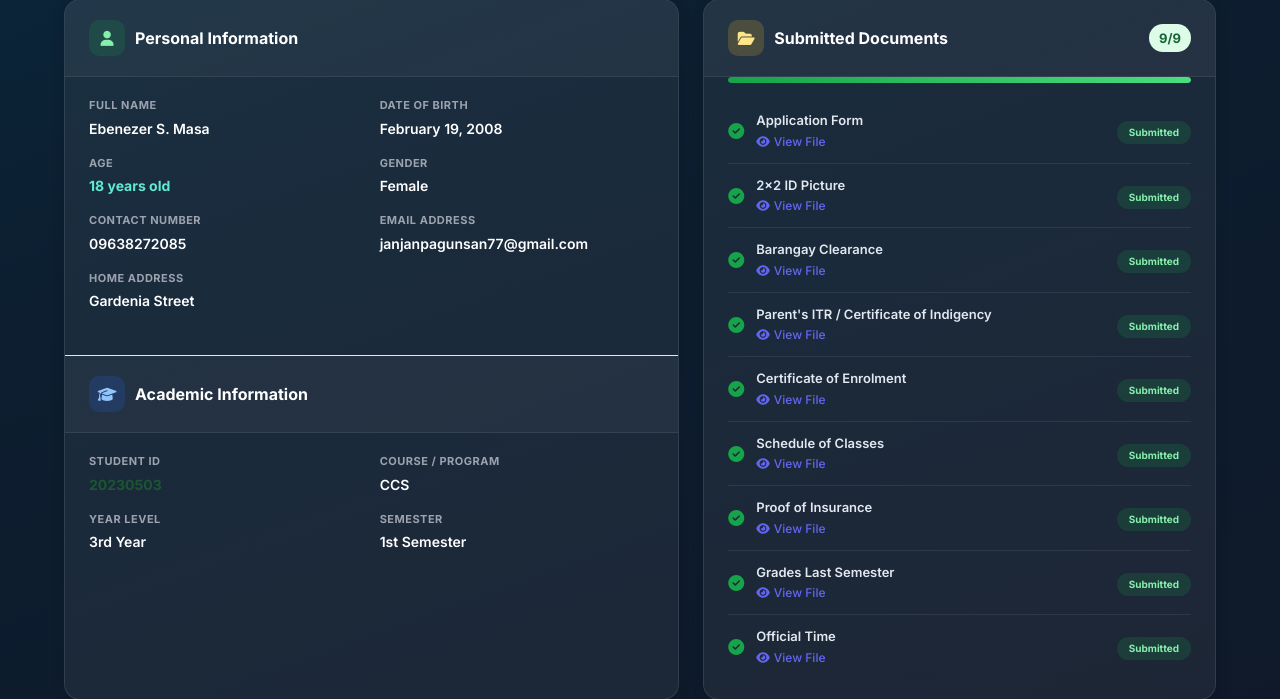
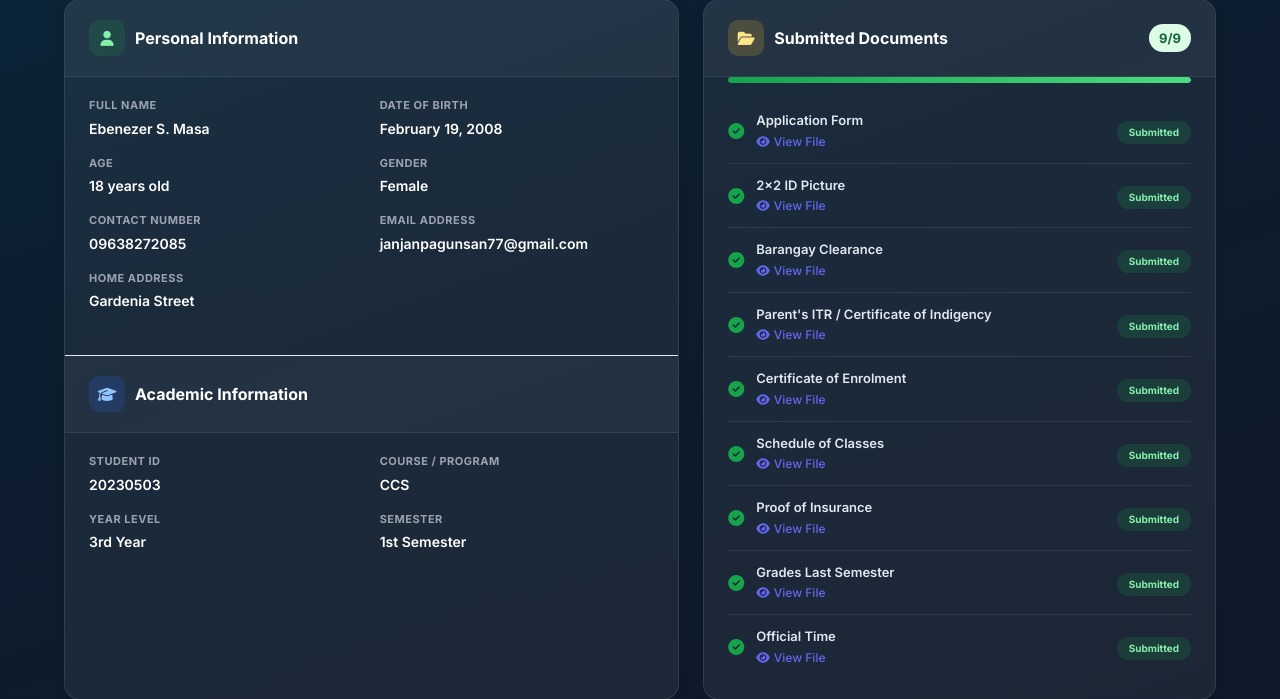
Before and after one commit to TheUnshackled1/Student-Application-Web-App, a Django app: page /staff/applications/4/review/ in a window 1280 px wide. Shown: the part 343-1042 px from the top of the page. Run offline with Django 5.2, Linux system fonts and the light colour scheme; a user stored in the database is signed in; data comes from the database, SQL or seed files in the repository; both versions use the stored data as it was after the commit; some libraries are stand-ins or nearby versions.

```diff
--- a/home/templates/director/review_application.html
+++ b/home/templates/director/review_application.html
@@ -194,7 +194,7 @@
                 </div>
                 <div class="review-field">
                     <span class="review-field-label">Age</span>
-                    <span class="review-field-value" style="font-weight:700; color:#5eead4;">{{ age }} years old</span>
+                    <span class="review-field-value">{{ age }} years old</span>
                 </div>
                 <div class="review-field">
                     <span class="review-field-label">Gender</span>
@@ -223,7 +223,7 @@
             <div class="review-info-grid">
                 <div class="review-field">
                     <span class="review-field-label">Student ID</span>
-                    <span class="review-field-value" style="color: #1a5632; font-weight: 700;">{{ app.student_id }}</span>
+                    <span class="review-field-value">{{ app.student_id }}</span>
                 </div>
                 <div class="review-field">
                     <span class="review-field-label">Course / Program</span>
--- a/home/templates/staff/review_application.html
+++ b/home/templates/staff/review_application.html
@@ -189,7 +189,7 @@
                 </div>
                 <div class="review-field">
                     <span class="review-field-label">Age</span>
-                    <span class="review-field-value" style="font-weight:700; color:#5eead4;">{{ age }} years old</span>
+                    <span class="review-field-value">{{ age }} years old</span>
                 </div>
                 <div class="review-field">
                     <span class="review-field-label">Gender</span>
@@ -218,7 +218,7 @@
             <div class="review-info-grid">
                 <div class="review-field">
                     <span class="review-field-label">Student ID</span>
-                    <span class="review-field-value" style="color: #1a5632; font-weight: 700;">{{ app.student_id }}</span>
+                    <span class="review-field-value">{{ app.student_id }}</span>
                 </div>
                 <div class="review-field">
                     <span class="review-field-label">Course / Program</span>
```
Also changed, not shown: db.sqlite3, media/applications/new/38a34f253c50062c819c3ec0c92837b6_4QVuubp.jpg (added), media/applications/new/38a34f253c50062c819c3ec0c92837b6_K64Wyet.jpg (added), media/applications/new/38a34f253c50062c819c3ec0c92837b6_LruNCFz.jpg (added), media/applications/new/38a34f253c50062c819c3ec0c92837b6_QnlhC0O.jpg (added), media/applications/new/38a34f253c50062c819c3ec0c92837b6_Zr1nAC9.jpg (added), media/applications/new/38a34f253c50062c819c3ec0c92837b6_g2zVTUW.jpg (added), media/applications/new/38a34f253c50062c819c3ec0c92837b6_uN7zGzj.jpg (added), media/applications/new/38a34f253c50062c819c3ec0c92837b6_uhZPDZ0.jpg (added), media/applications/new/38a34f253c50062c819c3ec0c92837b6_yG3LJdc.jpg (added).
